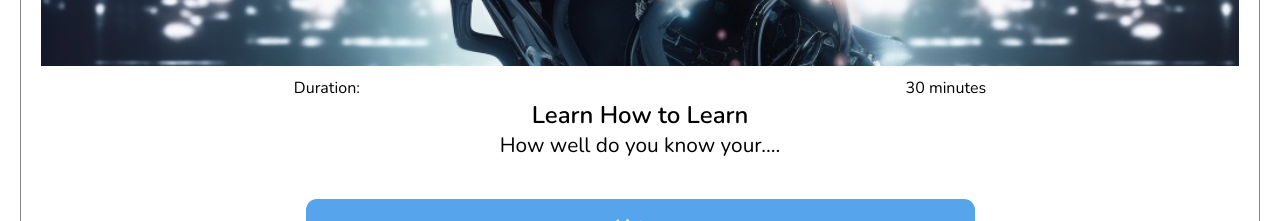
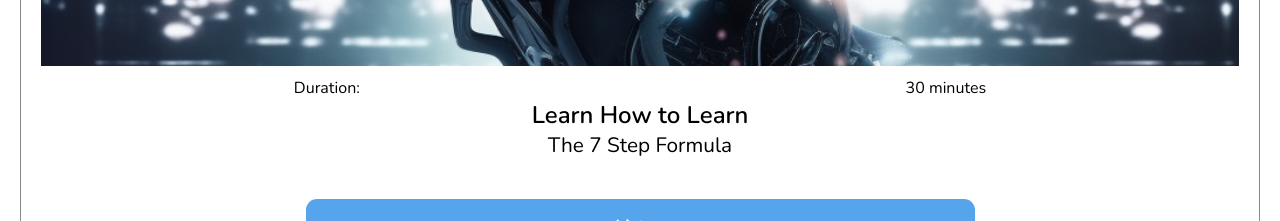
Before and after one commit to mycalldev/blog, a Next.js app: page / in a window 1280 px wide. Shown: the part 3380-3601 px from the top of the page. Built offline with nearby package versions, Linux system fonts and the light colour scheme.

Commit message:
updated spotify link

```diff
--- a/app/page.js
+++ b/app/page.js
@@ -122,13 +122,13 @@ export default function Home() {
                   <div>30 minutes</div>
               </div>
               <div className={styles.podTitle}>Learn How to Learn</div>
-              <div className={styles.podTeaser}>How well do you know your....</div>
+              <div className={styles.podTeaser}>The 7 Step Formula</div>
           </div>
           <Link href={`/#`} className={styles.linkBTN}>
               <div className={styles.readBTN}>Listen</div>
           </Link>
       </div>
-      <Link href={'/https://open.spotify.com/episode/1sCffVzrCj8mQQTAwNUKBY?si=1a1e7afb2cb24335'} >
+      <Link href={'/https://podcasters.spotify.com/pod/show/mycall-dev25'} >
         <div className={styles.imageSpotifyContainer}>
             <div className={styles.tagSpotify}>
               Listen On Spotify
```
